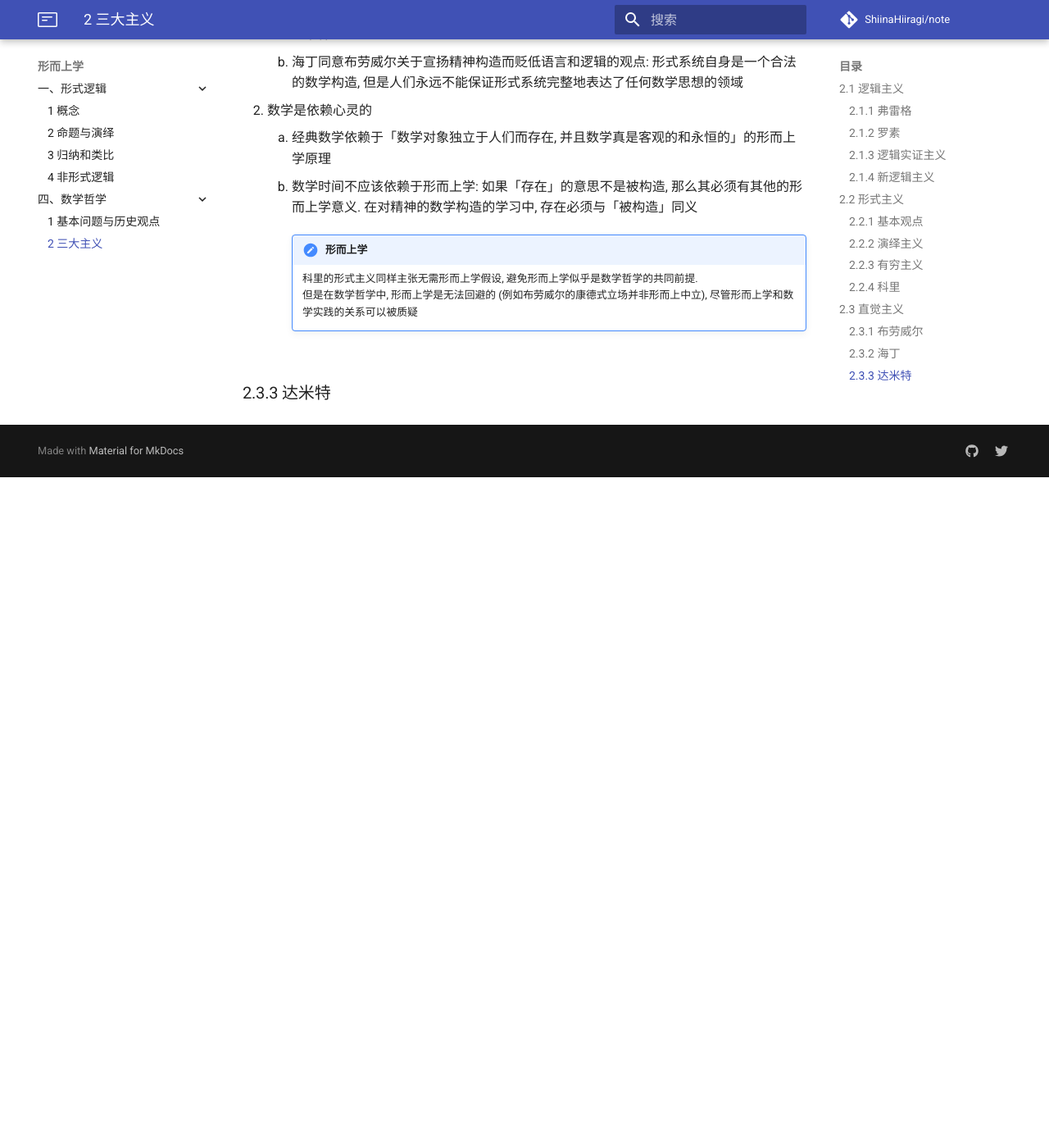
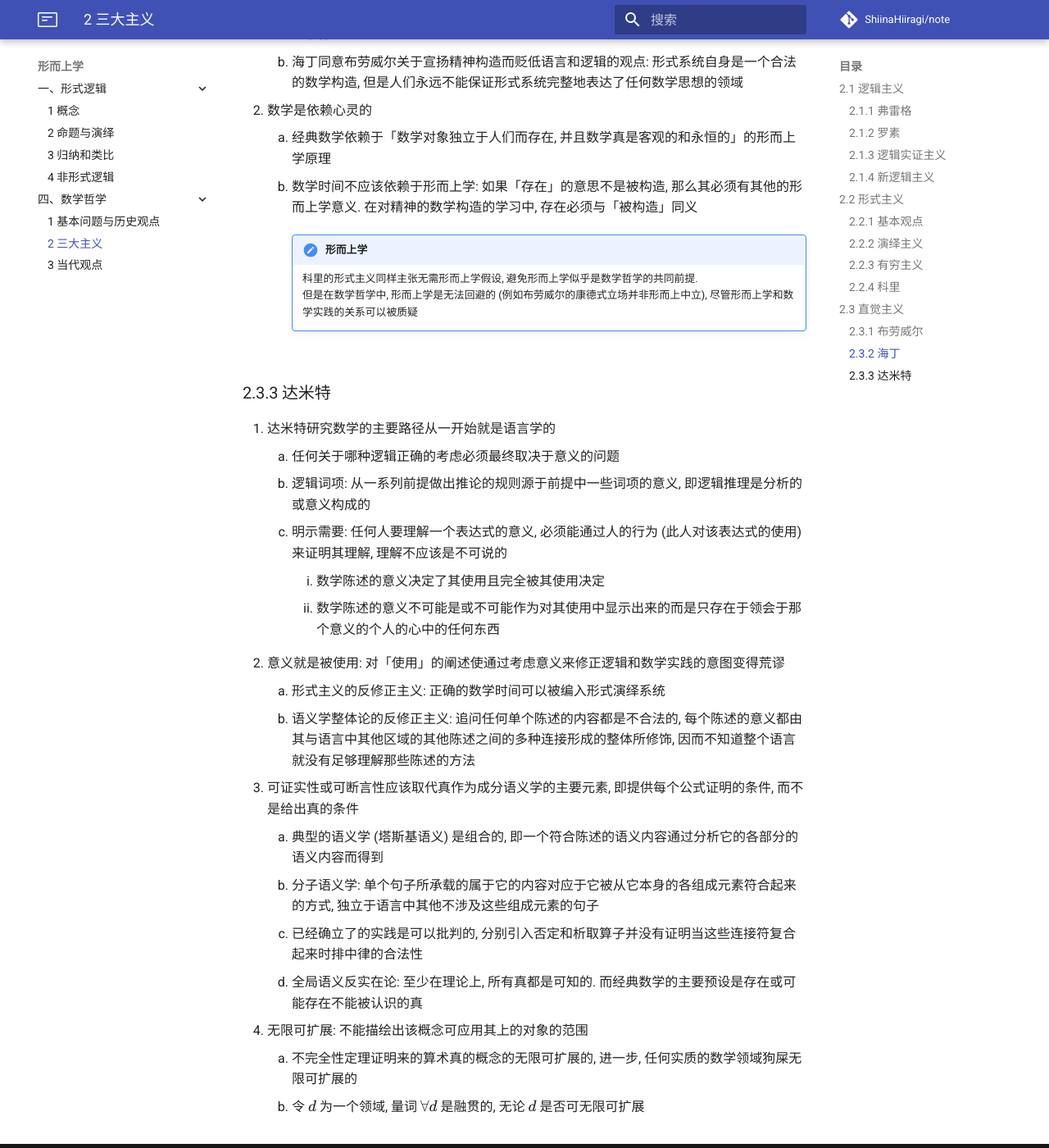
Before and after one commit to ShiinaHiiragi/note, an MkDocs documentation site: the page built from docs/meta/math/doctrine.md, in a window 1280 px wide and 1400 px high, scrolled down 7801 px. Shown: the whole window at 82% size. Built offline with MkDocs 1.6.1 and Material for MkDocs 9.7.7, drawn with Linux system fonts in a browser that asks for light colours; comment, search, counter and statistics services are not loaded; before the commit the page ends 8383 px from its top, so only the background shows below that.

Commit message:
finish intuitionism

```diff
--- a/docs/meta/math/doctrine.md
+++ b/docs/meta/math/doctrine.md
@@ -182,3 +182,20 @@
             但是在数学哲学中, 形而上学是无法回避的 (例如布劳威尔的康德式立场并非形而上中立), 尽管形而上学和数学实践的关系可以被质疑
 
 ### 2.3.3 达米特
+1. 达米特研究数学的主要路径从一开始就是语言学的
+    1. 任何关于哪种逻辑正确的考虑必须最终取决于意义的问题
+    2. 逻辑词项: 从一系列前提做出推论的规则源于前提中一些词项的意义, 即逻辑推理是分析的或意义构成的
+    3. 明示需要: 任何人要理解一个表达式的意义, 必须能通过人的行为 (此人对该表达式的使用) 来证明其理解, 理解不应该是不可说的
+        1. 数学陈述的意义决定了其使用且完全被其使用决定
+        2. 数学陈述的意义不可能是或不可能作为对其使用中显示出来的而是只存在于领会于那个意义的个人的心中的任何东西
+2. 意义就是被使用: 对「使用」的阐述使通过考虑意义来修正逻辑和数学实践的意图变得荒谬
+    1. 形式主义的反修正主义: 正确的数学时间可以被编入形式演绎系统
+    2. 语义学整体论的反修正主义: 追问任何单个陈述的内容都是不合法的, 每个陈述的意义都由其与语言中其他区域的其他陈述之间的多种连接形成的整体所修饰, 因而不知道整个语言就没有足够理解那些陈述的方法
+3. 可证实性或可断言性应该取代真作为成分语义学的主要元素, 即提供每个公式证明的条件, 而不是给出真的条件
+    1. 典型的语义学 (塔斯基语义) 是组合的, 即一个符合陈述的语义内容通过分析它的各部分的语义内容而得到
+    2. 分子语义学: 单个句子所承载的属于它的内容对应于它被从它本身的各组成元素符合起来的方式, 独立于语言中其他不涉及这些组成元素的句子
+    3. 已经确立了的实践是可以批判的, 分别引入否定和析取算子并没有证明当这些连接符复合起来时排中律的合法性
+    4. 全局语义反实在论: 至少在理论上, 所有真都是可知的. 而经典数学的主要预设是存在或可能存在不能被认识的真
+4. 无限可扩展: 不能描绘出该概念可应用其上的对象的范围
+    1. 不完全性定理证明来的算术真的概念的无限可扩展的, 进一步, 任何实质的数学领域狗屎无限可扩展的
+    2. 令 $d$ 为一个领域, 量词 $\forall d$ 是融贯的, 无论 $d$ 是否可无限可扩展
--- a/mkdocs.yml
+++ b/mkdocs.yml
@@ -52,6 +52,7 @@
     - 四、数学哲学:
       - 1 基本问题与历史观点: meta/math/concept.md
       - 2 三大主义: meta/math/doctrine.md
+      - 3 当代观点: meta/math/contemp.md
   - 数理逻辑:
     - 二、公理集合论:
       - 1 ZFC 集合论: logic/set/zfc.md
```
Also changed, not shown: docs/index.md (+2 -2 lines), docs/meta/math/contemp.md (added, +9 -0 lines).
